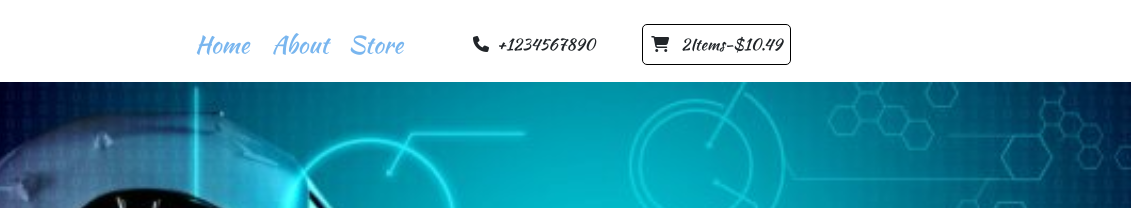
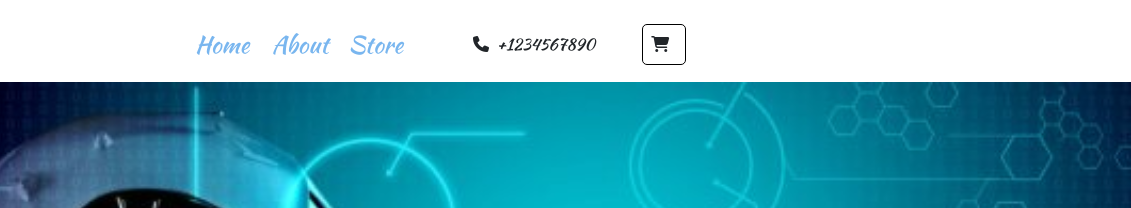
Before and after one commit to RajeevKumarSinha/Startup_Project, a plain HTML site: page index.html in a window 1280 px wide. Shown: the top 208 px of the page, 149-1280 px from the left. Drawn offline with nearby package versions, Linux system fonts and the light colour scheme.

Commit message:
changing cart

```diff
--- a/index.html
+++ b/index.html
@@ -42,7 +42,7 @@
                 <div class="col-2 p-0 mr-3 pt-2 font d-lg-inline d-none"><i class="fas fa-phone pr-2"></i>+1234567890
                 </div>
                 <div class="col-3 p-0 pt-2 font d-lg-inline d-none"> <span class="crt p-2">
-                    <i class="fas fa-shopping-cart pr-2"></i> 2Items-$10.49</span></div>
+                    <i class="fas fa-shopping-cart pr-2"></i></span></div>
             </div>
         </div>
     </div>
```
